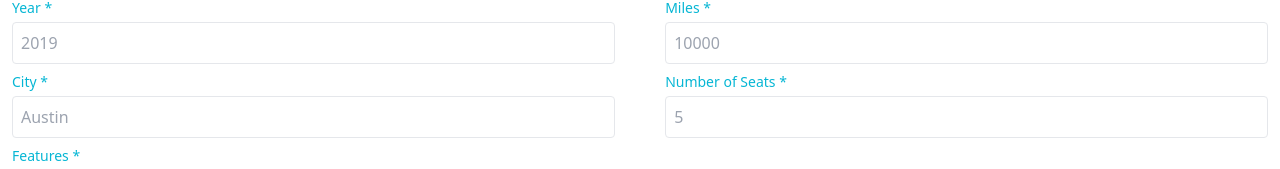
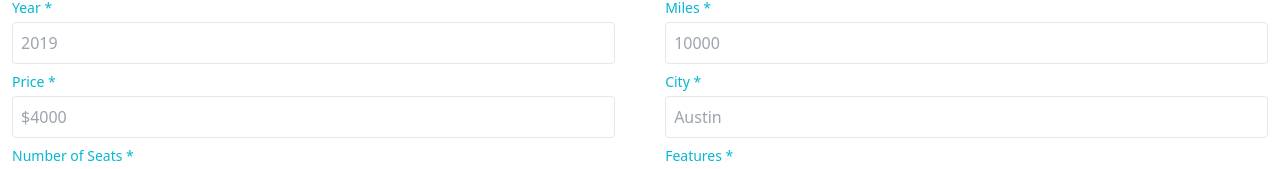
Before and after one commit to ViacheslavZyrianov/cartrader-nuxt, a Nuxt app: page /profile/listings/create in a window 1280 px wide. Shown: the part 272-441 px from the top of the page. Built offline with nearby package versions, Linux system fonts and the light colour scheme; no server answers.

Commit message:
refactor create.vue to simplify state initialization and update input field IDs

```diff
--- a/app/pages/profile/listings/create.vue
+++ b/app/pages/profile/listings/create.vue
@@ -5,8 +5,7 @@ definePageMeta({
 
 const { makes } = useCars();
 
-const info = useState("adInfo", () => {
-  return {
+const info = useState("adInfo", () => ({
   make: "",
   model: "",
   year: "",
@@ -17,8 +16,7 @@ const info = useState("adInfo", () => {
   features: "",
   description: "",
   image: null,
-  };
-});
+}));
 
 const onChangeInput = (data, name) => {
   info.value[name] = data;
@@ -45,18 +43,24 @@ const inputs = [
   },
   {
     id: 4,
+    title: "Price *",
+    name: "Price",
+    placeholder: "$4000",
+  },
+  {
+    id: 5,
     title: "City *",
     name: "city",
     placeholder: "Austin",
   },
   {
-    id: 5,
+    id: 6,
     title: "Number of Seats *",
     name: "seats",
     placeholder: "5",
   },
   {
-    id: 6,
+    id: 7,
     title: "Features *",
     name: "features",
     placeholder: "Leather Interior, No Accidents",
```
Lines whose indentation alone changed are shown as unchanged.
